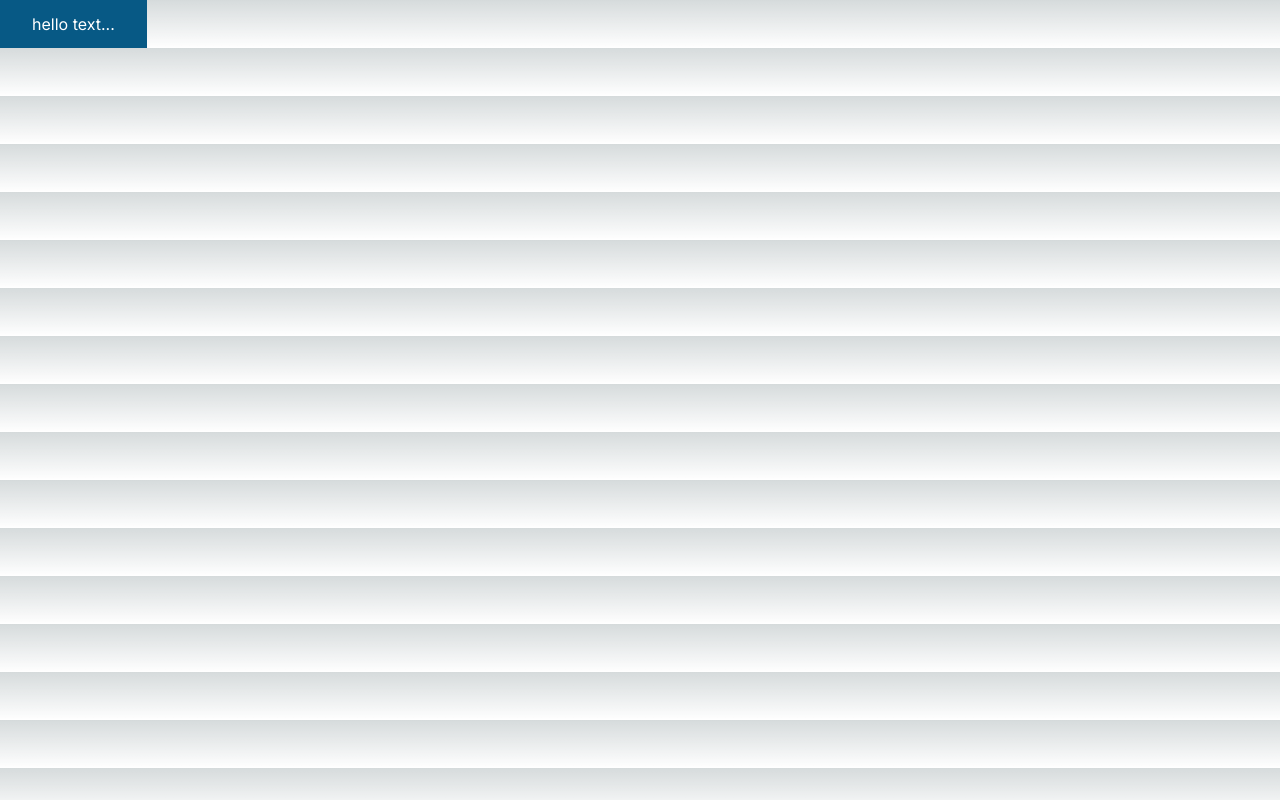
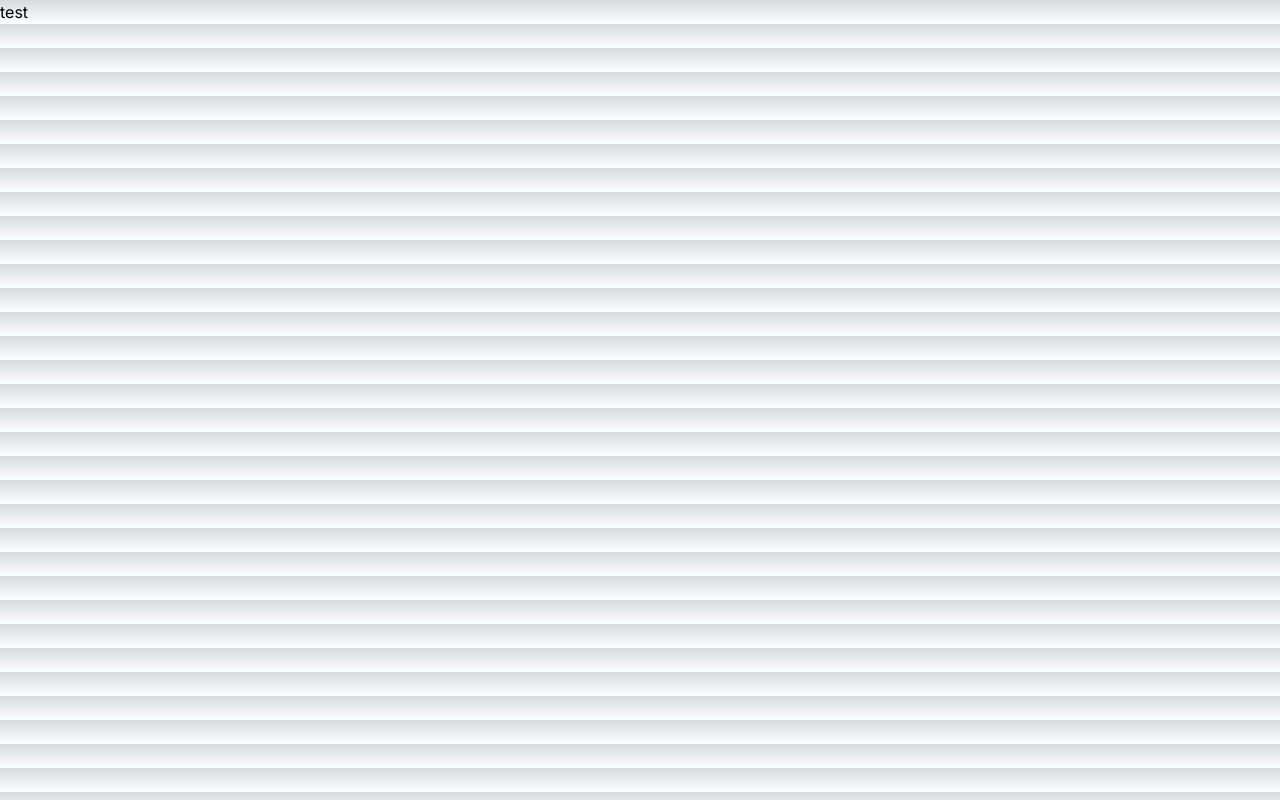
Before and after one commit to dzevad-cyber/tut-factory, a Next.js app in the folder packages/client/: page / in a window 1280 px wide. Built offline with nearby package versions, Linux system fonts and the light colour scheme.

Commit message:
fix: client clienup, move typescript to dev dependencie in root package.json

```diff
--- a/package.json
+++ b/package.json
@@ -11,10 +11,9 @@
   "workspaces": [
     "packages/*"
   ],
-  "dependencies": {
-    "typescript": "^5.2.2"
-  },
+  "dependencies": {},
   "devDependencies": {
+    "typescript": "^5.2.2",
     "@types/node": "^20.6.4",
     "@typescript-eslint/eslint-plugin": "^6.7.2",
     "@typescript-eslint/parser": "^6.7.2",
--- a/packages/client/app/page.tsx
+++ b/packages/client/app/page.tsx
@@ -1,24 +1,5 @@
-import React from 'react';
-
 const Home = () => {
-  const test = {
-    one: 1,
-    two: 2,
-  };
-
-  return (
-    <main>
-      <Btn className='mx-auto bg-sky-700 px-4 py-2 text-white hover:bg-sky-800 sm:px-8 sm:py-3'>
-        hello text...
-      </Btn>
-    </main>
-  );
+  return <main>test</main>;
 };
 
 export default Home;
-
-const Btn: React.FC<BtnProps> = ({ children, ...rest }) => {
-  return <button {...rest}>{children}</button>;
-};
-
-type BtnProps = React.ButtonHTMLAttributes<HTMLButtonElement>;
```
